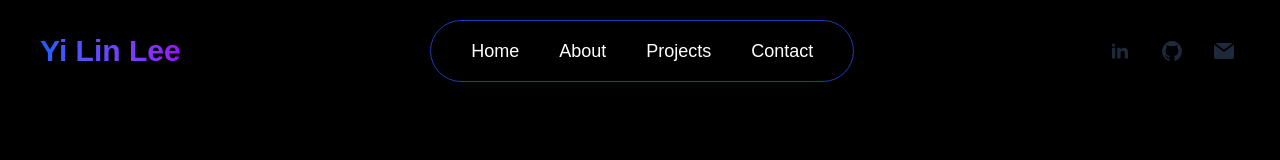
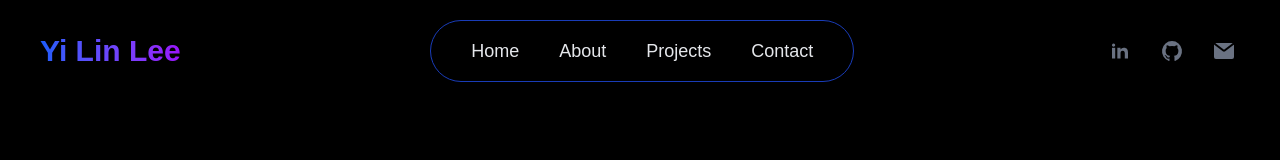
Before and after one commit to yleeyilin/distillation, a React (Vite) app in the folder distillation/: page / in a window 1280 px wide. Shown: the top 160 px of the page. Built offline with nearby package versions, Linux system fonts and the light colour scheme.

Commit message:
Fix nav bar

```diff
--- a/distillation/src/App.css
+++ b/distillation/src/App.css
@@ -12,7 +12,7 @@
   transition: filter 300ms;
 }
 .logo:hover {
-  filter: drop-shadow(0 0 2em #646cffaa);
+  filter: drop-shadow(0 0 2em #8287e8aa);
 }
 .logo.react:hover {
   filter: drop-shadow(0 0 2em #61dafbaa);
--- a/distillation/src/components/NavBar.jsx
+++ b/distillation/src/components/NavBar.jsx
@@ -5,40 +5,50 @@ const NavBar = () => {
     <header className="header flex justify-between items-center px-10 py-5">
         {/* Logo */}
         <NavLink to="/" className="text-3xl rounded-lg items-center justify-center flex font-bold">
-            <p className="bg-clip-text text-transparent bg-linear-to-r to-purple-600 from-blue-600 font-bold">
+            <p className="bg-clip-text text-transparent bg-linear-to-r from-blue-600 to-purple-600 font-bold">
                 Yi Lin Lee
             </p>
         </NavLink>
 
         {/* Nav links */}
         <nav className="flex text-lg gap-10 font-medium border border-blue-800 rounded-full px-10 items-center p-4 hover:border-gray-200 transition-all duration-300 ease-in-out">
-            <NavLink to="/" className={({ isActive }) => isActive ? 'text-blue-500' : 'text-black'}>
-                <p className="bg-clip-text text-transparent bg-white hover:scale-110 hover:bg-gray-300 hover:underline">
+            <NavLink to="/">
+                <p className="relative
+                            after:content-[''] after:absolute after:left-0 after:-bottom-1 after:h-0.5 after:w-full
+                            after:bg-current after:scale-x-0 after:origin-left after:transition-transform after:duration-300
+                            hover:after:scale-x-100 text-gray-200">
                     Home
                 </p>
             </NavLink>
-            <NavLink to="/about" className={({ isActive }) => isActive ? 'text-blue-500' : 'text-black'}>
-                <p className="bg-clip-text text-transparent bg-white hover:scale-110 hover:bg-gray-300 hover:underline">
-                    About
+            <NavLink to="/about">
+                <p className="relative after:content-[''] after:absolute after:left-0 after:-bottom-1 after:h-0.5 after:w-full
+                            after:bg-current after:scale-x-0 after:origin-left after:transition-transform after:duration-300
+                            hover:after:scale-x-100 text-gray-200">
+                About
                 </p>
             </NavLink>
-            <NavLink to="/projects" className={({ isActive }) => isActive ? 'text-blue-500' : 'text-black'}>
-                <p className="bg-clip-text text-transparent bg-white hover:scale-110 hover:bg-gray-300 hover:underline">
-                    Projects
+            <NavLink to="/projects">
+                <p className="relative after:content-[''] after:absolute after:left-0 after:-bottom-1 after:h-0.5 after:w-full
+                            after:bg-current after:scale-x-0 after:origin-left after:transition-transform after:duration-300
+                            hover:after:scale-x-100 text-gray-200">
+                Projects
                 </p>
             </NavLink>
-            <NavLink to="/contact" className={({ isActive }) => isActive ? 'text-blue-500' : 'text-black'}>
-                <p className="bg-clip-text text-transparent bg-white hover:scale-110 hover:bg-gray-300 hover:underline">
-                    Contact
+            <NavLink to="/contact">
+                <p className="relative after:content-[''] after:absolute after:left-0 after:-bottom-1 after:h-0.5 after:w-full
+                            after:bg-current after:scale-x-0 after:origin-left after:transition-transform after:duration-300
+                            hover:after:scale-x-100 text-gray-200">
+                Contact
                 </p>
             </NavLink>
         </nav>
+
 
         {/* Social icons */}
         <nav className="flex gap-5">
             {/* linkedin */}
             <a href="https://www.linkedin.com/in/yilinnlee" target="_blank" rel="noopener noreferrer" className="hover:bg-gray-600 rounded-full px-1 py-1 transition-all duration-300 ease-in-out">
-                <svg className="w-6 h-6 text-gray-800 dark:text-white hover:scale-120" aria-hidden="true" xmlns="http://www.w3.org/2000/svg" width="24" height="24" fill="currentColor" viewBox="0 0 24 24">
+                <svg className="w-6 h-6 text-gray-500 dark:text-white hover:scale-120" aria-hidden="true" xmlns="http://www.w3.org/2000/svg" width="24" height="24" fill="currentColor" viewBox="0 0 24 24">
                     <path fill-rule="evenodd" d="M12.51 8.796v1.697a3.738 3.738 0 0 1 3.288-1.684c3.455 0 4.202 2.16 4.202 4.97V19.5h-3.2v-5.072c0-1.21-.244-2.766-2.128-2.766-1.827 0-2.139 1.317-2.139 2.676V19.5h-3.19V8.796h3.168ZM7.2 6.106a1.61 1.61 0 0 1-.988 1.483 1.595 1.595 0 0 1-1.743-.348A1.607 1.607 0 0 1 5.6 4.5a1.601 1.601 0 0 1 1.6 1.606Z" clip-rule="evenodd"/>
                     <path d="M7.2 8.809H4V19.5h3.2V8.809Z"/>
                 </svg>
@@ -46,14 +56,14 @@ const NavBar = () => {
 
             {/* github */}
             <a href="https://github.com/yleeyilin" target="_blank" rel="noopener noreferrer" className="hover:bg-gray-600 rounded-full px-1 py-1 transition-all duration-300 ease-in-out">
-                <svg class="w-6 h-6 text-gray-800 dark:text-white hover:scale-120" aria-hidden="true" xmlns="http://www.w3.org/2000/svg" width="24" height="24" fill="currentColor" viewBox="0 0 24 24">
+                <svg class="w-6 h-6 text-gray-500 dark:text-white hover:scale-120" aria-hidden="true" xmlns="http://www.w3.org/2000/svg" width="24" height="24" fill="currentColor" viewBox="0 0 24 24">
                     <path fill-rule="evenodd" d="M12.006 2a9.847 9.847 0 0 0-6.484 2.44 10.32 10.32 0 0 0-3.393 6.17 10.48 10.48 0 0 0 1.317 6.955 10.045 10.045 0 0 0 5.4 4.418c.504.095.683-.223.683-.494 0-.245-.01-1.052-.014-1.908-2.78.62-3.366-1.21-3.366-1.21a2.711 2.711 0 0 0-1.11-1.5c-.907-.637.07-.621.07-.621.317.044.62.163.885.346.266.183.487.426.647.71.135.253.318.476.538.655a2.079 2.079 0 0 0 2.37.196c.045-.52.27-1.006.635-1.37-2.219-.259-4.554-1.138-4.554-5.07a4.022 4.022 0 0 1 1.031-2.75 3.77 3.77 0 0 1 .096-2.713s.839-.275 2.749 1.05a9.26 9.26 0 0 1 5.004 0c1.906-1.325 2.74-1.05 2.74-1.05.37.858.406 1.828.101 2.713a4.017 4.017 0 0 1 1.029 2.75c0 3.939-2.339 4.805-4.564 5.058a2.471 2.471 0 0 1 .679 1.897c0 1.372-.012 2.477-.012 2.814 0 .272.18.592.687.492a10.05 10.05 0 0 0 5.388-4.421 10.473 10.473 0 0 0 1.313-6.948 10.32 10.32 0 0 0-3.39-6.165A9.847 9.847 0 0 0 12.007 2Z" clip-rule="evenodd"/>
                 </svg>
             </a>
 
             {/* mail */}
             <a href="mailto:leeyilin@u.nus.edu" target="_blank" rel="noopener noreferrer" className="hover:bg-gray-600 rounded-full px-1 py-1 transition-all duration-300 ease-in-out">
-                <svg className="w-6 h-6 text-gray-800 dark:text-white hover:scale-120" aria-hidden="true" xmlns="http://www.w3.org/2000/svg" width="24" height="24" fill="currentColor" viewBox="0 0 24 24">
+                <svg className="w-6 h-6 text-gray-500 dark:text-white hover:scale-120" aria-hidden="true" xmlns="http://www.w3.org/2000/svg" width="24" height="24" fill="currentColor" viewBox="0 0 24 24">
                     <path d="M2.038 5.61A2.01 2.01 0 0 0 2 6v12a2 2 0 0 0 2 2h16a2 2 0 0 0 2-2V6c0-.12-.01-.238-.03-.352l-.866.65-7.89 6.032a2 2 0 0 1-2.429 0L2.884 6.288l-.846-.677Z"/>
                     <path d="M20.677 4.117A1.996 1.996 0 0 0 20 4H4c-.225 0-.44.037-.642.105l.758.607L12 10.742 19.9 4.7l.777-.583Z"/>
                 </svg>
--- a/distillation/src/pages/Home.jsx
+++ b/distillation/src/pages/Home.jsx
@@ -5,13 +5,16 @@ import Loader from '../components/Loader'
 const Home = () => {
   return (
     <section className="relative w-full h-screen">
-      <script type="module" src="./animate.js"></script>
       <Canvas
         className="absolute inset-0 w-full h-full bg-transparent z-0"
         camera={{ near: 0.1, far: 1000 }}
       >
         <Suspense fallback={<Loader/>}>
-
+          <directionalLight />
+          <ambientLight />
+          <pointLight />
+          <spotLight />
+          <hemisphereLight />
         </Suspense>
       </Canvas>
     </section>
```
